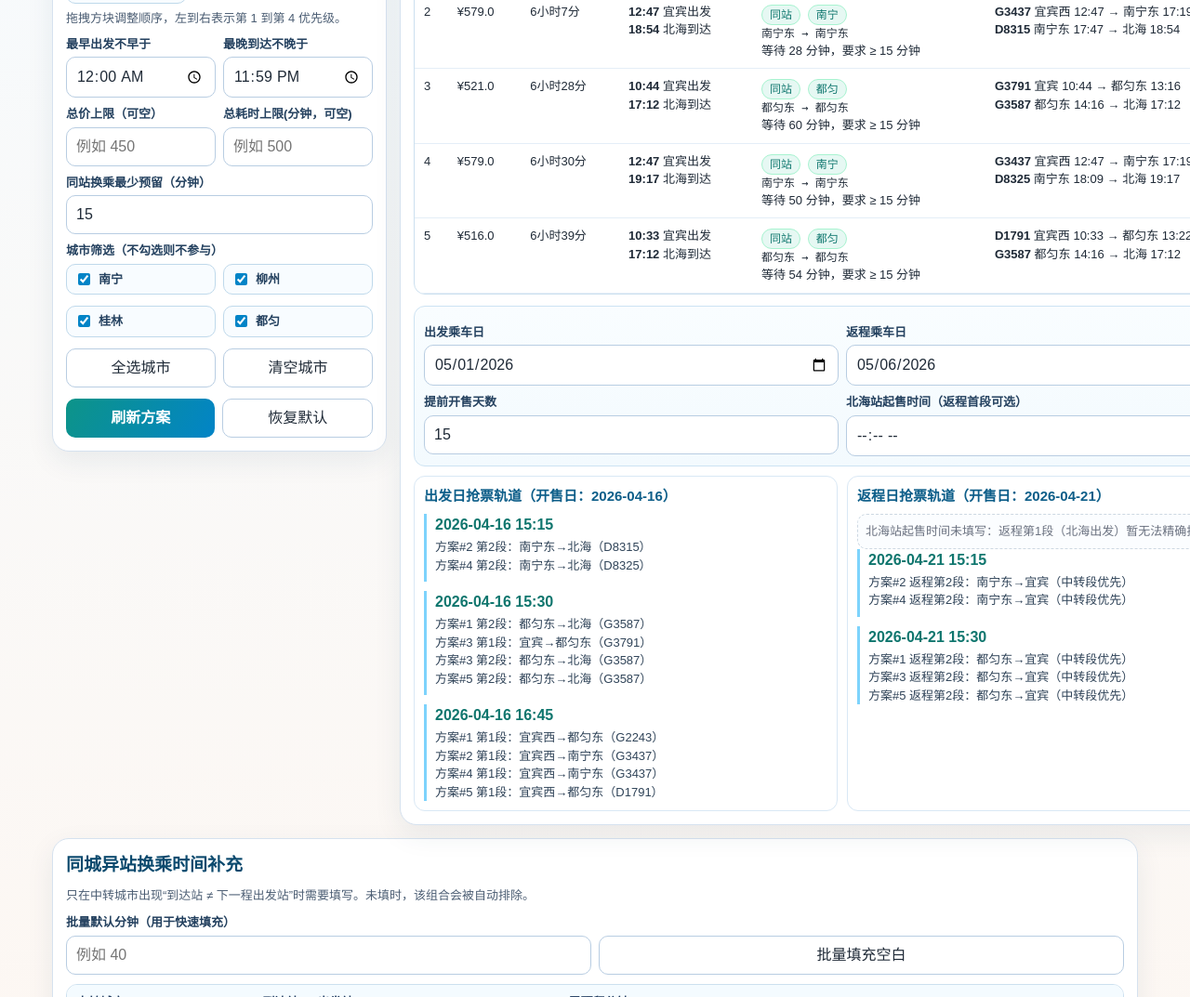
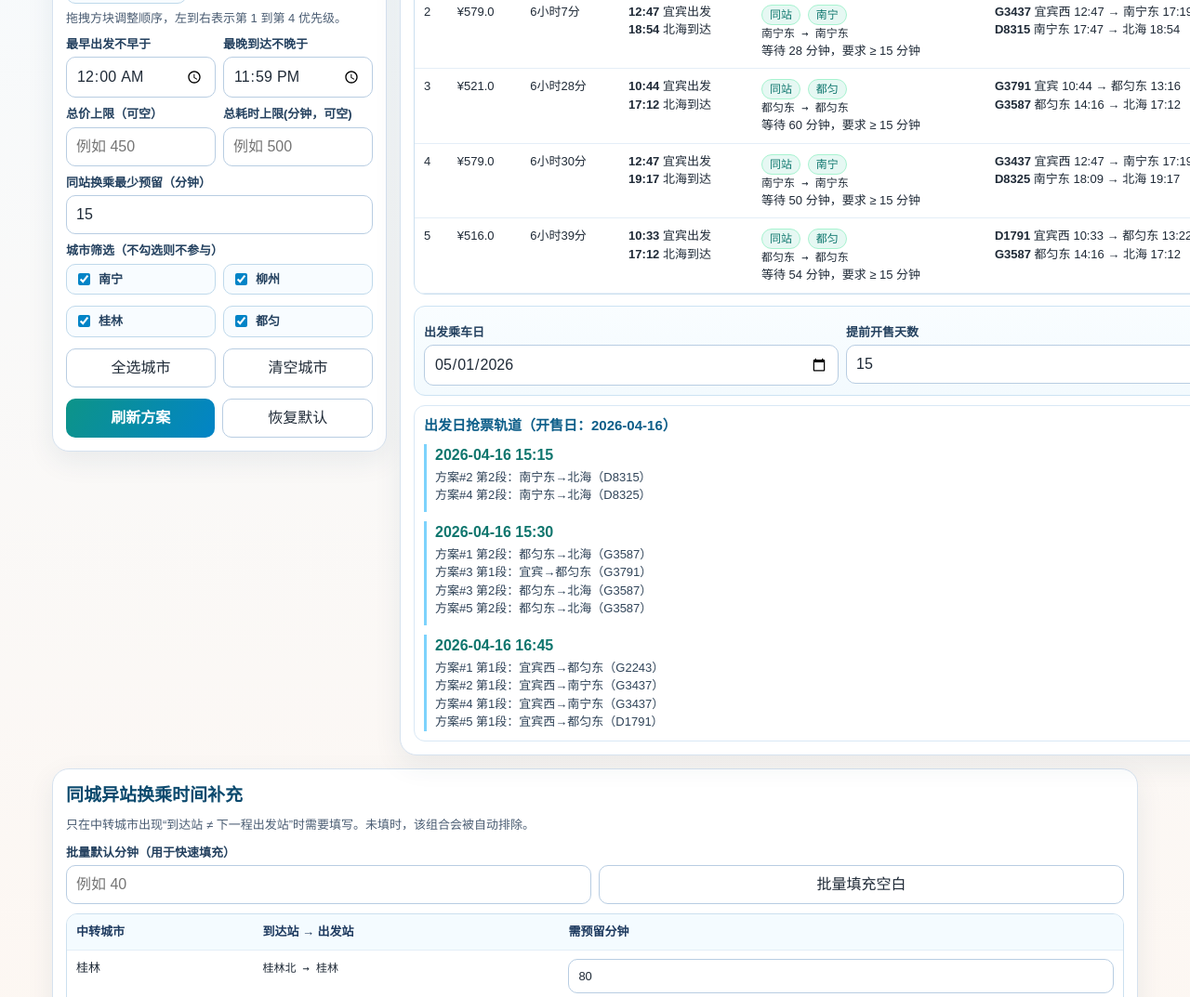
Before and after one commit to PIGHUT/trip_YB2BH_202651, a plain HTML site: page index.html in a window 1280 px wide. Shown: the part 448-1521 px from the top of the page at 93% size. Drawn offline with Linux system fonts and the light colour scheme.

Commit message:
chore: remove return-trip timeline and inputs

```diff
--- a/index.html
+++ b/index.html
@@ -344,12 +344,6 @@
       gap: 10px;
     }
 
-    @media (min-width: 900px) {
-      .timeline-grid {
-        grid-template-columns: 1fr 1fr;
-      }
-    }
-
     .timeline {
       border: 1px solid #d9e8f5;
       border-radius: 12px;
@@ -515,18 +509,8 @@
               <input id="outboundDate" type="date" value="2026-05-01" />
             </div>
             <div>
-              <label for="returnDate">返程乘车日</label>
-              <input id="returnDate" type="date" value="2026-05-06" />
-            </div>
-          </div>
-          <div class="row">
-            <div>
               <label for="presaleDays">提前开售天数</label>
               <input id="presaleDays" type="number" min="1" value="15" />
-            </div>
-            <div>
-              <label for="beihaiSaleTime">北海站起售时间（返程首段可选）</label>
-              <input id="beihaiSaleTime" type="time" />
             </div>
           </div>
         </div>
@@ -535,10 +519,6 @@
           <div class="timeline">
             <h3 id="outboundTimelineTitle">出发日抢票轨道</h3>
             <div id="outboundTimeline"></div>
-          </div>
-          <div class="timeline">
-            <h3 id="returnTimelineTitle">返程日抢票轨道</h3>
-            <div id="returnTimeline"></div>
           </div>
         </div>
       </main>
@@ -730,13 +710,9 @@
       runBtn: document.getElementById('runBtn'),
       resetBtn: document.getElementById('resetBtn'),
       outboundDate: document.getElementById('outboundDate'),
-      returnDate: document.getElementById('returnDate'),
       presaleDays: document.getElementById('presaleDays'),
-      beihaiSaleTime: document.getElementById('beihaiSaleTime'),
       outboundTimelineTitle: document.getElementById('outboundTimelineTitle'),
-      returnTimelineTitle: document.getElementById('returnTimelineTitle'),
       outboundTimeline: document.getElementById('outboundTimeline'),
-      returnTimeline: document.getElementById('returnTimeline'),
       missingAlert: document.getElementById('missingAlert'),
       meta: document.getElementById('meta'),
       sTotal: document.getElementById('sTotal'),
@@ -1044,15 +1020,10 @@
 
     function renderTimelines(topPlans, params) {
       const outSaleDate = dateMinusDays(els.outboundDate.value, params.presaleDays);
-      const retSaleDate = dateMinusDays(els.returnDate.value, params.presaleDays);
       const outDateText = outSaleDate ? fmtDate(outSaleDate) : '--';
-      const retDateText = retSaleDate ? fmtDate(retSaleDate) : '--';
       els.outboundTimelineTitle.textContent = `出发日抢票轨道（开售日：${outDateText}）`;
-      els.returnTimelineTitle.textContent = `返程日抢票轨道（开售日：${retDateText}）`;
 
       const outboundEvents = [];
-      const returnEvents = [];
-      const beihaiSaleMin = toMin(els.beihaiSaleTime.value);
 
       topPlans.forEach((p, idx) => {
         const n = idx + 1;
@@ -1070,16 +1041,6 @@
             timeMin: sale2,
             label: `方案#${n} 第2段：${p.leg2.departStation}→${p.leg2.arriveStation}（${p.leg2.trainNo}）`,
           });
-          returnEvents.push({
-            timeMin: sale2,
-            label: `方案#${n} 返程第2段：${p.leg2.departStation}→宜宾（中转段优先）`,
-          });
-        }
-        if (Number.isFinite(beihaiSaleMin)) {
-          returnEvents.push({
-            timeMin: beihaiSaleMin,
-            label: `方案#${n} 返程第1段：北海→${p.transferCity}（需按实际车次确认）`,
-          });
         }
       });
 
@@ -1087,23 +1048,11 @@
         ...g,
         timeText: `${outDateText} ${minToHHMM(g.timeMin)}`,
       }));
-      const groupedRet = groupTimelineEvents(returnEvents).map((g) => ({
-        ...g,
-        timeText: `${retDateText} ${minToHHMM(g.timeMin)}`,
-      }));
 
       renderOneTimeline(
         els.outboundTimeline,
         groupedOut,
         '暂无事件。请先筛出可行 TopN 方案。'
-      );
-      renderOneTimeline(
-        els.returnTimeline,
-        groupedRet,
-        '暂无事件。请先筛出可行 TopN 方案。',
-        Number.isFinite(beihaiSaleMin)
-          ? ''
-          : '北海站起售时间未填写：返程第1段（北海出发）暂无法精确排序。'
       );
     }
 
@@ -1148,9 +1097,7 @@
       els.maxDuration.value = '';
       els.sameStationMin.value = 15;
       els.outboundDate.value = '2026-05-01';
-      els.returnDate.value = '2026-05-06';
       els.presaleDays.value = 15;
-      els.beihaiSaleTime.value = '';
       state.selectedCities = new Set(transferCities);
       state.transferMinutes = { ...DEFAULT_TRANSFER_MINUTES };
       state.sortPriorities = ['duration', 'price', 'arrival', 'wait'];
@@ -1173,9 +1120,7 @@
         'maxDuration',
         'sameStationMin',
         'outboundDate',
-        'returnDate',
         'presaleDays',
-        'beihaiSaleTime',
       ]
         .forEach((id) => {
           els[id].addEventListener('change', render);
@@ -1185,8 +1130,7 @@
               id === 'maxPrice' ||
               id === 'maxDuration' ||
               id === 'sameStationMin' ||
-              id === 'presaleDays' ||
-              id === 'beihaiSaleTime'
+              id === 'presaleDays'
             ) {
               render();
             }
```
Also changed, not shown: yibin-beihai-planner.html (+1 -57 lines), README.md.
